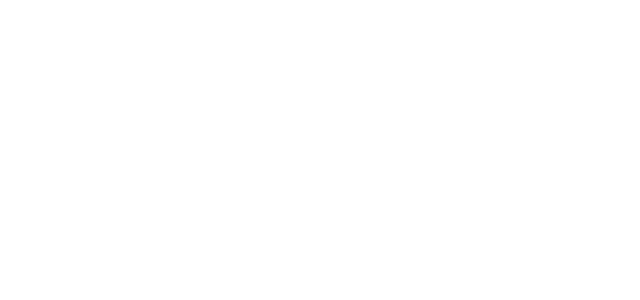
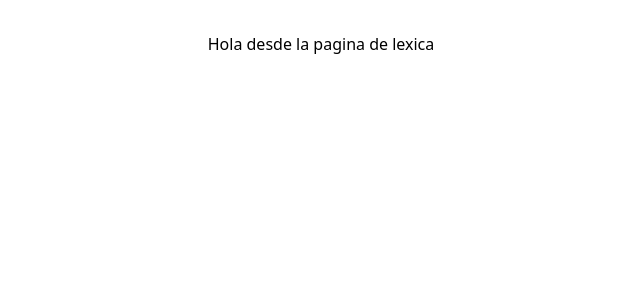
Before and after one commit to Joshwawo/image-generator, a React (Vite) app: page / in a window 1280 px wide. Shown: the top 300 px of the page, without its empty margins (319-959 px from the left). Built offline with nearby package versions, Linux system fonts and the light colour scheme.

Commit message:
add: routes

```diff
--- a/src/App.tsx
+++ b/src/App.tsx
@@ -1,21 +1,21 @@
-import { useState } from 'react'
-import reactLogo from './assets/react.svg'
-import {BrowserRouter} from 'react-router-dom'
-import './App.css'
+import { useState } from "react";
+import reactLogo from "./assets/react.svg";
+import { BrowserRouter, Route, Routes } from "react-router-dom";
+import "./App.css";
+import Lexica from "./pages/Lexica";
 
 function App() {
-  const [count, setCount] = useState(0)
+  const [count, setCount] = useState(0);
   //no tienes snippets?
   return (
     <div className="App">
       <BrowserRouter>
-
-
-
+        <Routes>
+          <Route path="/" element={<Lexica />} />
+        </Routes>
       </BrowserRouter>
-
     </div>
-  )
+  );
 }
 
-export default App
+export default App;
--- /dev/null
+++ b/src/pages/Lexica.tsx
@@ -0,0 +1,11 @@
+import React from 'react'
+
+const Lexica = () => {
+  return (
+    <>
+     <p>Hola desde la pagina de lexica</p>
+    </>
+  )
+}
+
+export default Lexica
```
